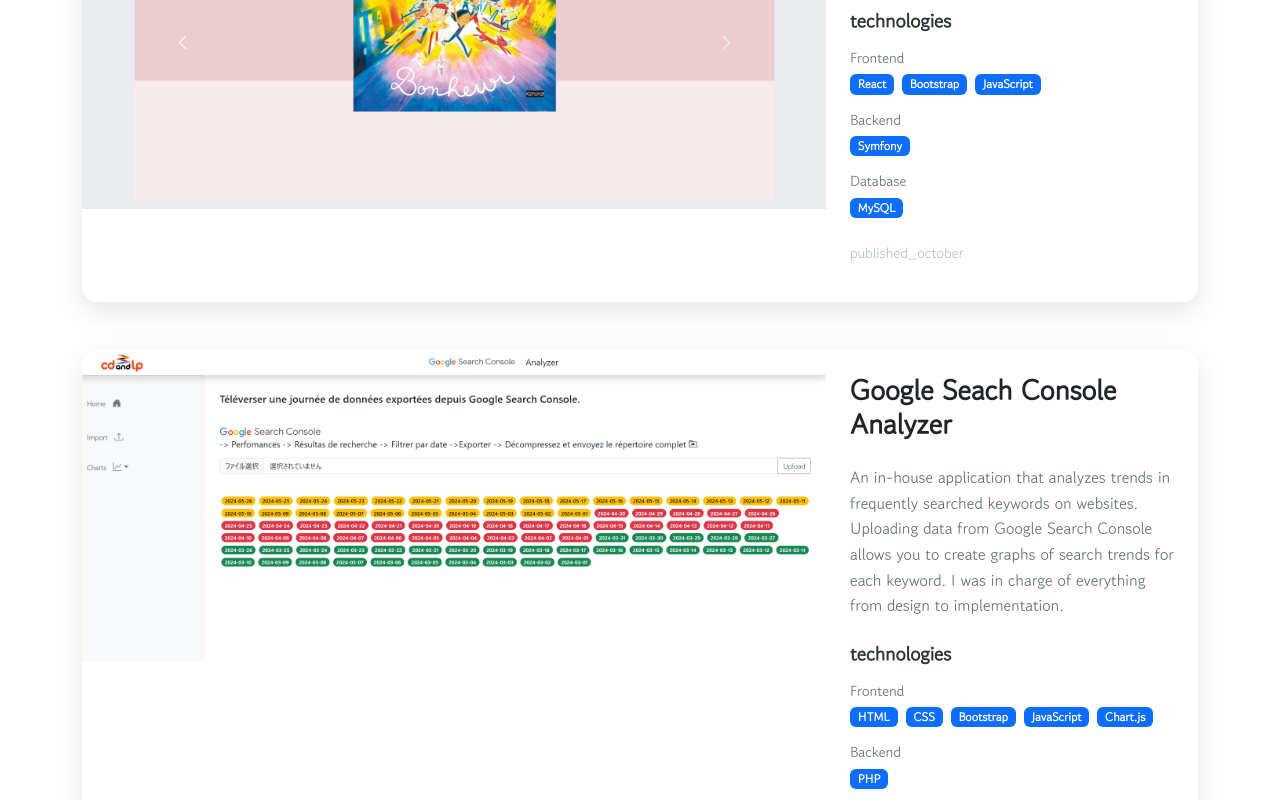
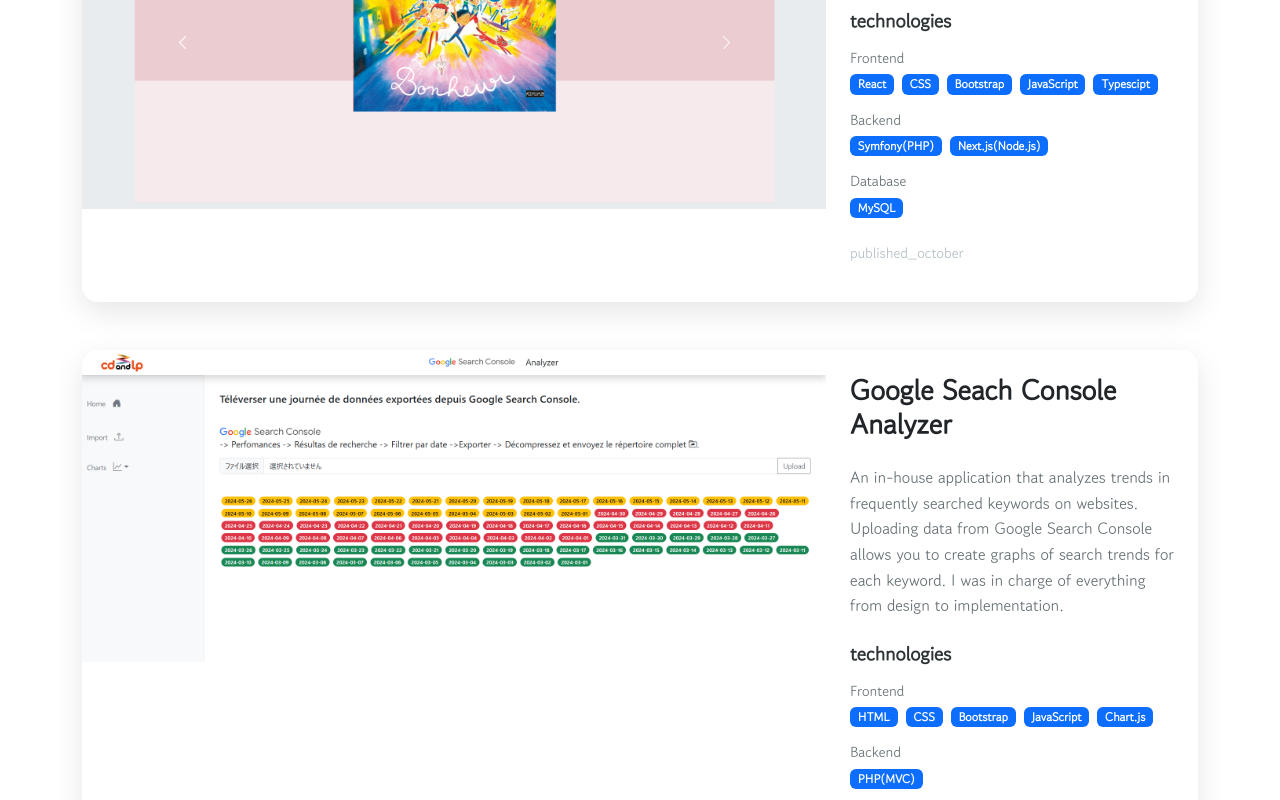
Before and after one commit to takako916/react-portofolio, a React (Create React App) app: page / in a window 1280 px wide. Shown: the part 2240-3040 px from the top of the page. Built offline with nearby package versions, Linux system fonts and the light colour scheme.

Commit message:
technologies name changed  Changes to be committed: 	modified:   src/components/main/Projects.js

```diff
--- a/src/components/main/Projects.js
+++ b/src/components/main/Projects.js
@@ -16,8 +16,8 @@ const Projects = () => {
       link: "https://www.benoitreiss.com",
       published: "published_october",
       technologies: {
-        frontend: "React, Bootstrap, JavaScript",
-        backend: "Symfony (PHP)",
+        frontend: "React, CSS, Bootstrap, JavaScript, Typescipt",
+        backend: "Symfony(PHP), Next.js(Node.js)",
         database: "MySQL"
       },
     },
@@ -30,7 +30,7 @@ const Projects = () => {
       published: "published_august",
       technologies: {
         frontend: "HTML, CSS, Bootstrap, JavaScript, Chart.js",
-        backend: "PHP (MVC)",
+        backend: "PHP(MVC)",
         database: "MariaDB",
       },
     },
```
